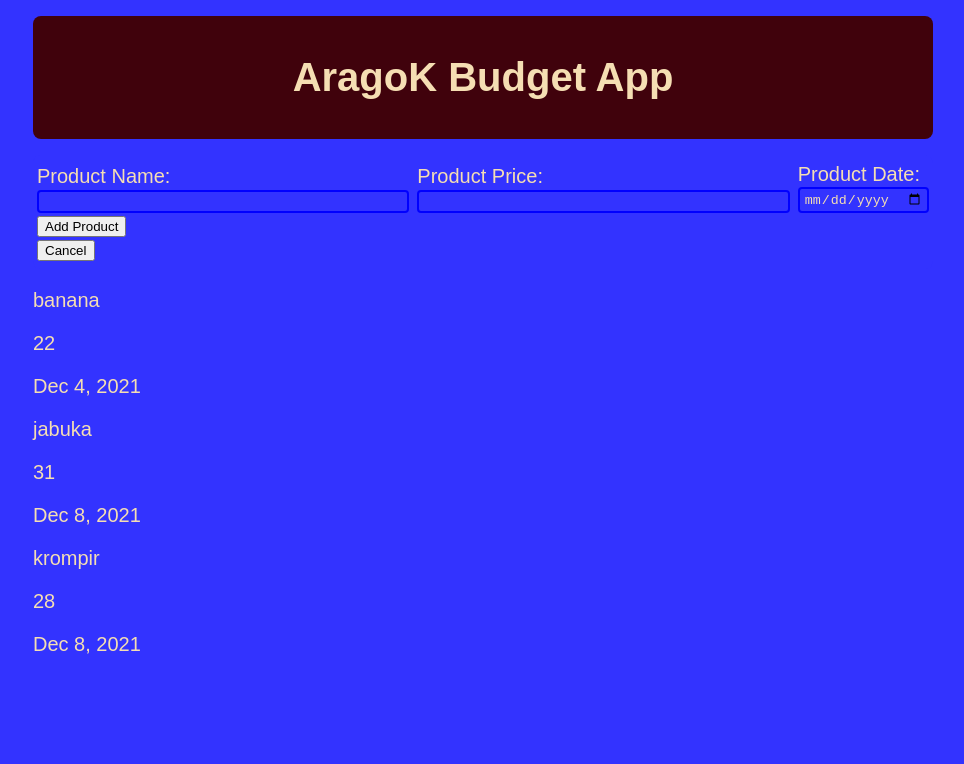
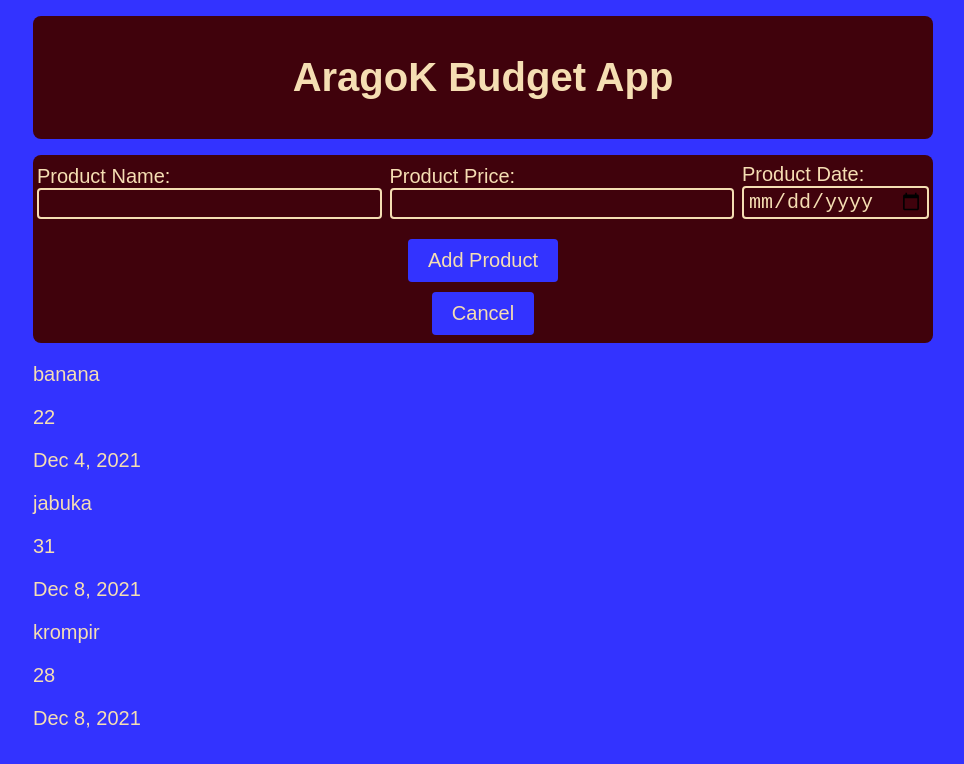
Before and after one commit to cogicgoran/budget-app, a React (Create React App) app: page / in a window 1280 px wide. Both pictures are taken after a click on the button "Add New Item". Shown: the top 764 px of the page, without its empty margins (157-1121 px from the left). Built offline with nearby package versions, Linux system fonts and the light colour scheme.

Commit message:
Style and edit 'AddNewItems' section

```diff
--- a/src/components/AddNewItem.js
+++ b/src/components/AddNewItem.js
@@ -20,7 +20,6 @@ function AddNewItem( props ) {
     function formToggleHandler() {
         setIsFormToggled(prevState => !prevState);
     };
-
 
     const {
         value: productName,
@@ -53,6 +52,12 @@ function AddNewItem( props ) {
 
     if (productNameIsValid && productPriceIsValid && productDateIsValid) formIsValid = true;
 
+    function resetInputFields() {
+        productNameReset();
+        productPriceReset();
+        productDateReset();
+    }
+
     function formSubmitHandler(e) {
         e.preventDefault();
 
@@ -64,9 +69,7 @@ function AddNewItem( props ) {
             date: new Date(productDate)
         };
         console.log(product);
-        productNameReset();
-        productPriceReset();
-        productDateReset();
+        resetInputFields();
         // props.onAddNewItem(product);
     };
 
@@ -76,7 +79,7 @@ function AddNewItem( props ) {
 
     return (
         <div className={styles["add-items-container"]}>
-            {!isFormToggled && <div><button type="button" onClick={formToggleHandler}>Add New Item</button></div>}
+            {!isFormToggled && <div className={styles["add-items__btn-container"]}><button type="button" onClick={formToggleHandler}>Add New Item</button></div>}
             {isFormToggled && <form onSubmit={formSubmitHandler}>
                 <div className={styles["add-items__controls-container"]}>
                     <div className={productNameClasses}>
@@ -85,14 +88,14 @@ function AddNewItem( props ) {
                     </div>
                     <div className={productPriceClasses}>
                         <label htmlFor="price">Product Price:</label>
-                        <input type="number" step="1" name="price" value={productPrice} onChange={productPriceChangeHandler} onBlur={productPriceBlurHandler} />
+                        <input autoComplete="off" type="number" step="1" min="0" name="price" value={productPrice} onChange={productPriceChangeHandler} onBlur={productPriceBlurHandler} />
                     </div>
                     <div className={productDateClasses}>
                         <label htmlFor="date">Product Date:</label>
                         <input type="date" name="date" value={productDate} onChange={productDateChangeHandler} onBlur={productDateBlurHandler} />
                     </div>
                 </div>
-                <div>
+                <div className={styles["add-items__btn-container"]}>
                    <div><button type="submit">Add Product</button></div>
                    <div><button type="button" onClick={formToggleHandler}>Cancel</button></div>
                 </div>
--- a/src/components/AddNewItem.module.css
+++ b/src/components/AddNewItem.module.css
@@ -1,8 +1,22 @@
 .add-items-container {
     padding: 8px 4px;
     border-radius: 8px;
+    background-color:#40020c;
+}
+
+.add-items__btn-container {
+    margin-top: .5em;
+    text-align: center;
+}
+
+.add-items-container button {
+    margin-top: .5em;
+    padding: .5em 1em;
+    border-radius: 4px;
     background-color:#3333ff;
+    text-align: center;
 }
+
 
 .add-items__controls-container {
     display: flex;
@@ -18,10 +32,16 @@
 .add-items__controls-container input {
     width: 100%;
     padding: 2px 4px;
-    background-color: inherit;
+    background-color: #40020c;
     border-radius: 4px;
-    border: 2px solid blue;
-    color: inherit;
+    border-width: 2px;
+    border-style: solid;
+    border-color: wheat;
+}
+
+.add-items__controls-container input:focus {
+    outline: 2px solid #3333ff;
+    color:#3333ff;
 }
 
 .add-items__controls-container label {
@@ -29,7 +49,8 @@
 }
 
 .invalid input{
-    border: 2px solid red;
+    border-color:  red;
+    color: red;
 }
 .invalid label{
     color: red;
--- a/src/index.css
+++ b/src/index.css
@@ -5,7 +5,15 @@ html {
     font-family: Arial, Helvetica, sans-serif;
     font-size: 20px;
 }
+
 body {
     background-color: #3333ff;
     margin: 0;
 }
+
+input, button {
+    background-color: inherit;
+    color: inherit;
+    font-size: inherit;
+    border: none;
+}
```
